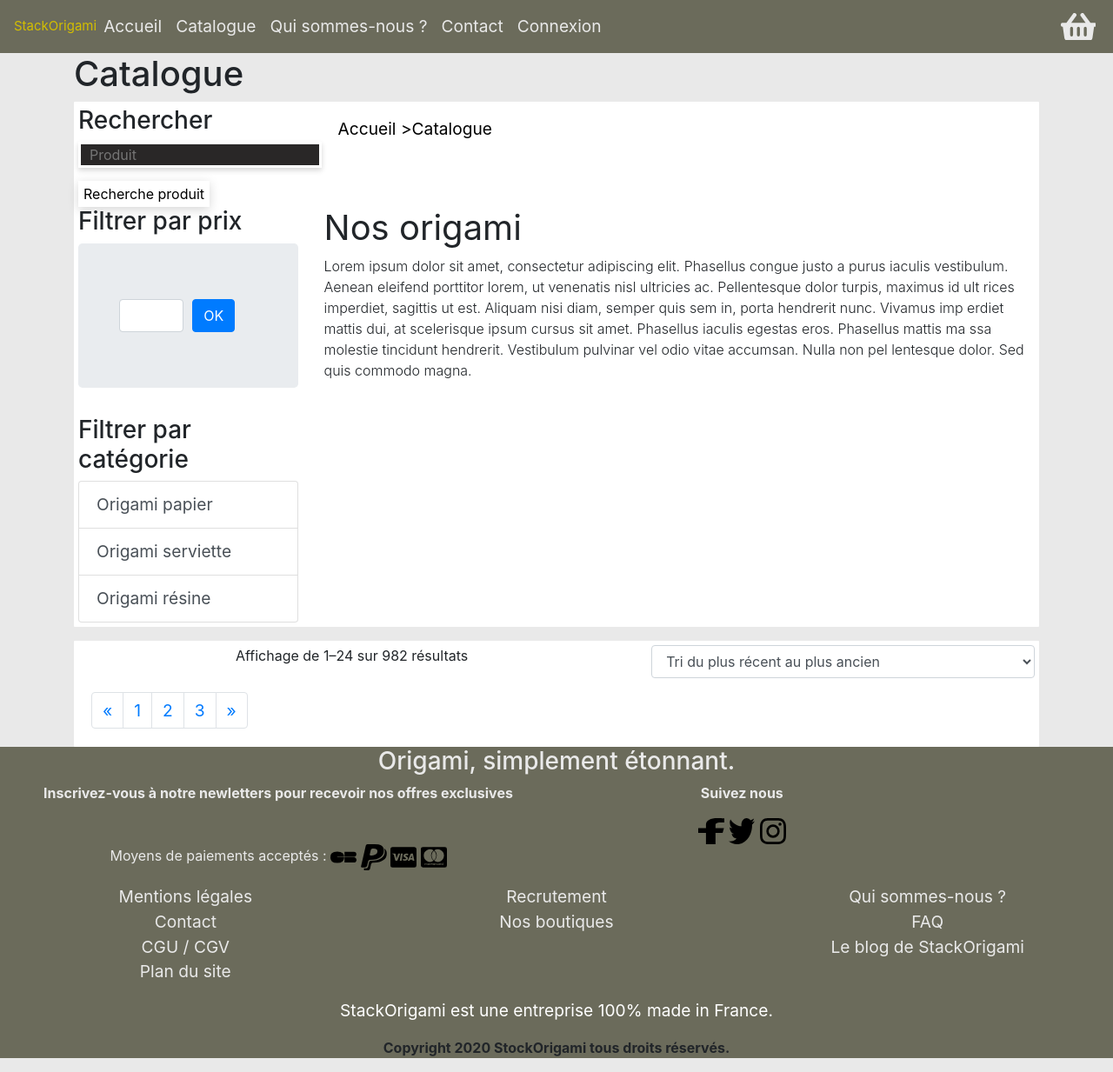
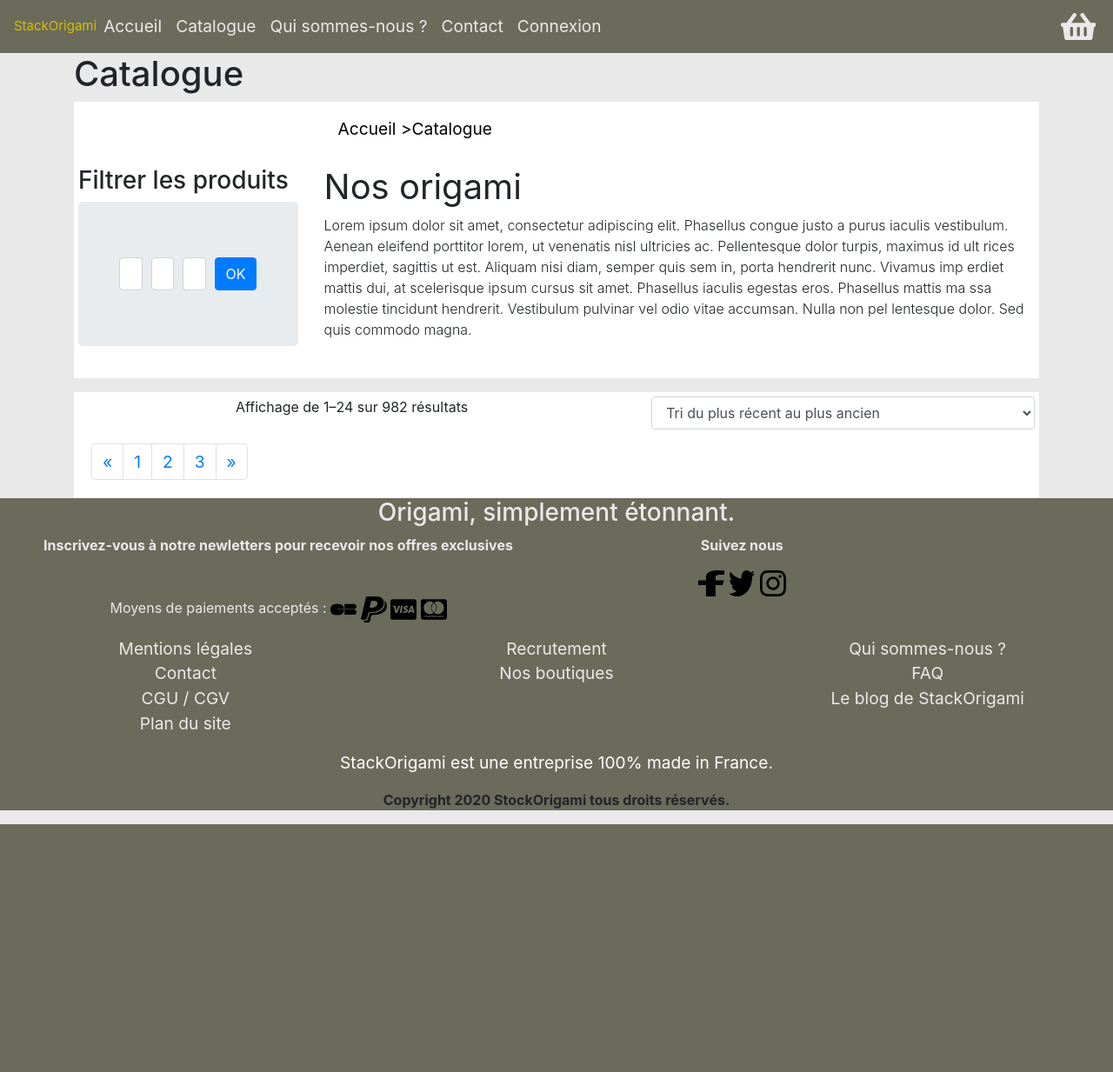
Before and after one commit to Afpa-repo/CDA-19124, a Symfony app: template StackOrigami/templates/product/index.html.twig in a window 1280 px wide. Shown: the whole page at 87% size. After the commit the page ends 948 px from the top, so only its background shows below. Run offline with Twig, Linux system fonts and the light colour scheme; the template is opened without the code that fills it, so the values that code supplies are empty; form fields are guessed from the names that the template uses; some libraries are stand-ins or nearby versions.

Commit message:
Ajouts des filtres

```diff
--- a/StackOrigami/src/Controller/BoutiqueController.php
+++ b/StackOrigami/src/Controller/BoutiqueController.php
@@ -69,7 +69,6 @@ public function home(ProductRepository $productRepository, ProductCategoryReposi
 
             'products' => $productRepository->findAllVisible($search),
             'form' => $form->createView(),
-                    'products' => $productRepository->findAll(),
         ]);
     }
 
--- a/StackOrigami/templates/product/index.html.twig
+++ b/StackOrigami/templates/product/index.html.twig
@@ -14,35 +14,32 @@
         <div class="top_filter">
             <div class="row">
                 <div class="col-sm-12 col-lg-3">
-                    {# barre de recherche produit #}
-                    <h3>Rechercher</h3>
-                    <form>
-                        <input type="email" name="email" class="input_footer" placeholder="Produit">
-                        <input type="submit" name="send" class="btn-footer " value="Recherche produit">
-                    </form>
                 </div>
                 <div class="col-sm-12 col-lg-9">
                     {# breadcrumb #}
                     <ol class="breadcrumb_stack">
-                        <li><a href="{{path('home')}}" title="Accueil">Accueil ></a></li>
-                        <li><a href="{{path('catalog')}}" title="formations">Catalogue</a></li>
+                        <li><a href="{{ path('home') }}" title="Accueil">Accueil ></a></li>
+                        <li><a href="{{ path('catalog') }}" title="formations">Catalogue</a></li>
                     </ol>
                 </div>
-
             </div>
 
             <div class="row">
-
-
                 <div class="col-sm-12 col-lg-3">
                     {# Filtrer par prix #}
-                    <h3>Filtrer par prix </h3>
+                    <h3>Filtrer les produits</h3>
                     <div class="jumbotron">
                         <div class="container">
                             {{ form_start(form) }}
                             <div class="form-row">
                                 <div class="col">
                                     {{ form_widget(form.maxPrice) }}
+                                </div>
+                                <div class="col">
+                                    {{ form_widget(form.selectedCategory) }}
+                                </div>
+                                <div class="col">
+                                    {{ form_widget(form.searchbar) }}
                                 </div>
                                 <div class="col">
                                     <button type="submit" class="btn btn-primary">OK</button>
@@ -68,18 +65,6 @@
                         lentesque dolor. Sed quis commodo magna.
                     </p>
 
-                </div>
-            </div>
-            <div class="row">
-
-                <div class="col-sm-12 col-lg-3">
-                    {# Filtrer par catégorie #}
-                    <h3>Filtrer par catégorie</h3>
-                    <div class="list-group">
-                        <a href="#" class="list-group-item list-group-item-action">Origami papier</a>
-                        <a href="#" class="list-group-item list-group-item-action">Origami serviette</a>
-                        <a href="#" class="list-group-item list-group-item-action">Origami résine</a>
-                    </div>
                 </div>
             </div>
         </div>
```
Also changed, not shown: StackOrigami/src/Entity/PropertySearch.php (+47 -0 lines), StackOrigami/src/Form/PropertySearchType.php (+16 -2 lines), StackOrigami/src/Repository/ProductRepository.php (+9 -1 lines). Lines whose indentation alone changed are shown as unchanged.
